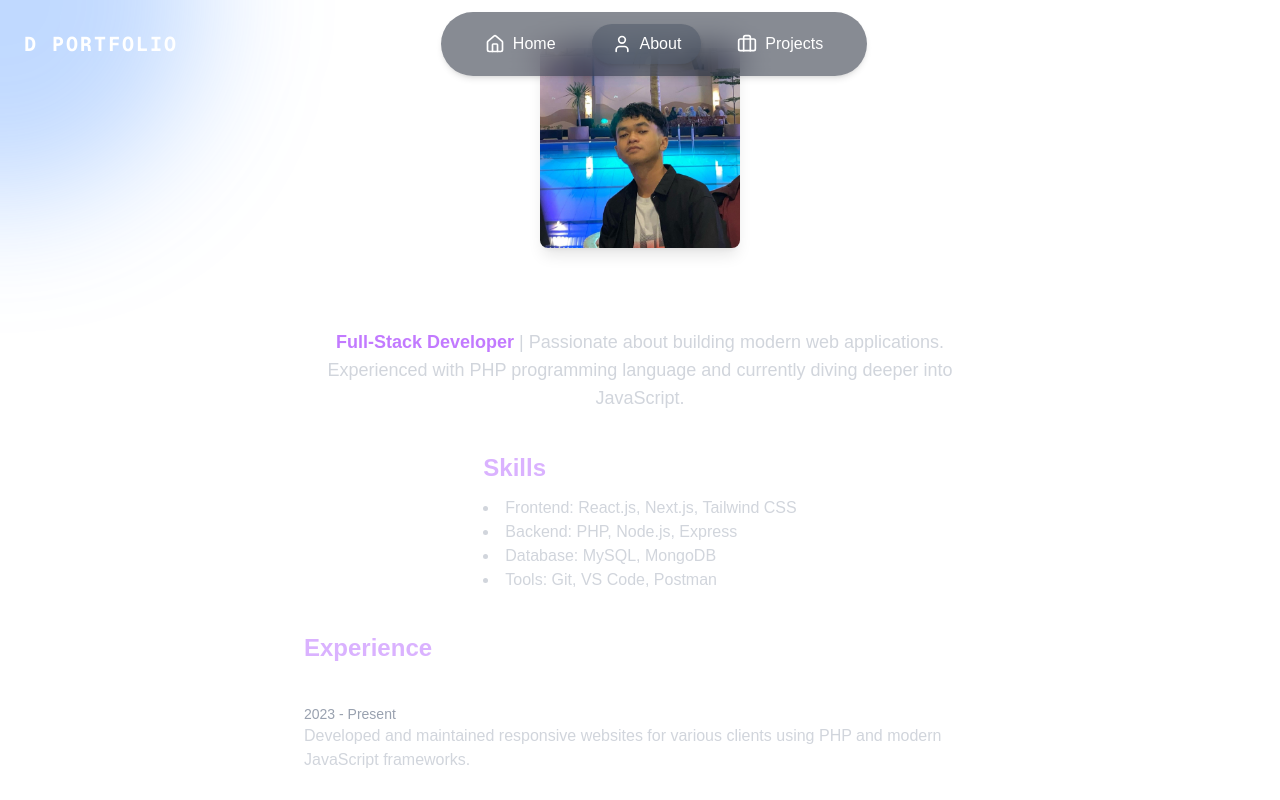
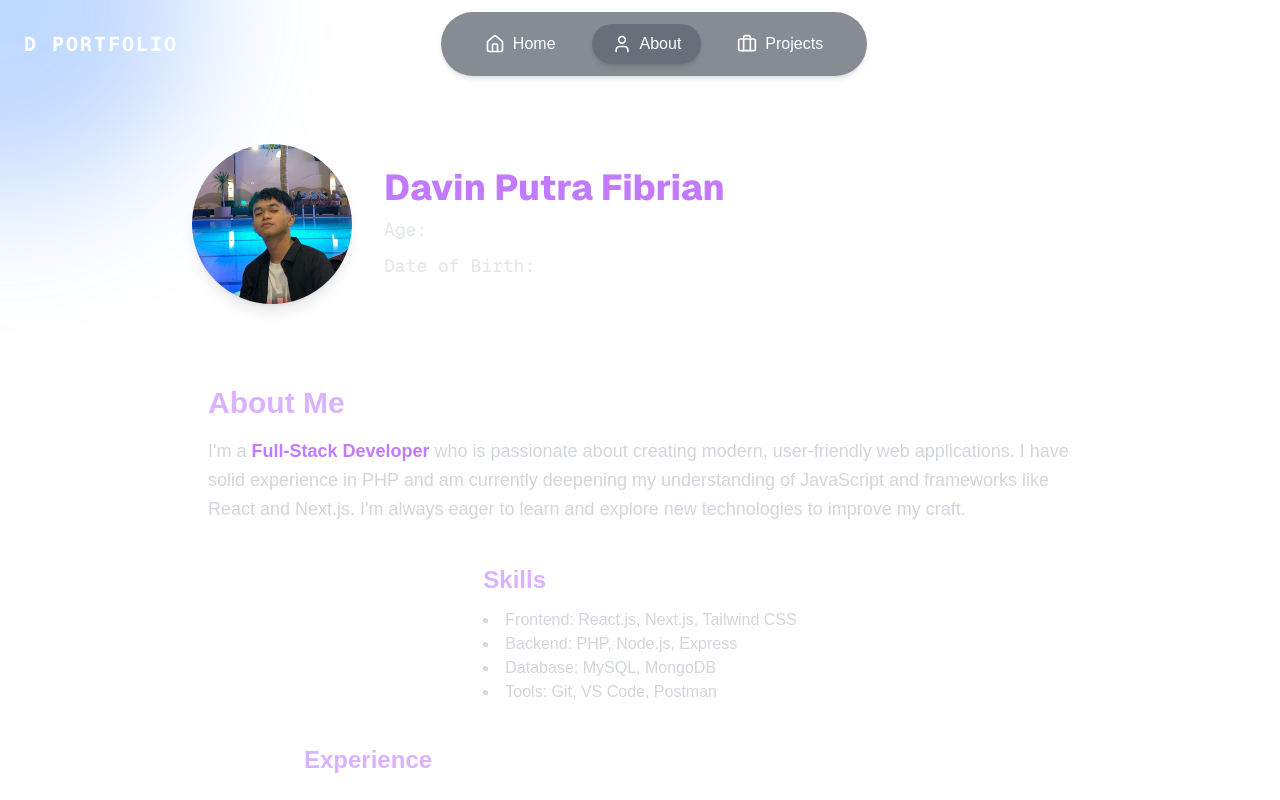
Before and after one commit to VinLvy/D-portfolio, a Next.js app: page /about in a window 1280 px wide. Shown: the top 800 px of the page. Built offline with nearby package versions, Linux system fonts and the light colour scheme.

Commit message:
About 1.2

```diff
--- a/src/app/about/page.js
+++ b/src/app/about/page.js
@@ -2,22 +2,36 @@ import Image from "next/image";
 
 export default function About() {
   return (
-    <div className="flex flex-col items-center justify-center min-h-screen px-6 py-12 text-center text-white">
+    <div className="flex flex-col items-center justify-center min-h-screen px-6 py-12 text-white mt-24">
+      {/* Bagian atas: Foto dan Info Pribadi */}
+      <div className="flex flex-col md:flex-row items-center gap-8 text-left w-full max-w-4xl">
         {/* Foto Profil */}
+        <div className="flex-shrink-0">
           <Image
-        className="rounded-lg shadow-lg mb-6"
+            className="rounded-full shadow-lg"
             src="/profile.jpg" // Ganti dengan foto asli
             alt="Profile Picture"
-        width={200}
-        height={200}
+            width={160}
+            height={160}
             priority
           />
+        </div>
 
-      {/* Profil */}
-      <section className="mb-10 max-w-2xl">
-        <h1 className="text-4xl font-bold mb-4">Davin P F</h1>
-        <p className="text-lg text-gray-300">
-          <span className="text-purple-400 font-semibold">Full-Stack Developer</span> | Passionate about building modern web applications. Experienced with PHP programming language and currently diving deeper into JavaScript.
+        {/* Info Pribadi */}
+        <div className="space-y-2">
+          <h1 className="text-4xl font-extrabold text-purple-400 font-sans">Davin Putra Fibrian</h1>
+          <p className="text-lg font-medium text-gray-200 font-mono">Age: <span className="text-white">18</span></p>
+          <p className="text-lg font-medium text-gray-200 font-mono">Date of Birth: <span className="text-white">31 May 2006</span></p>
+        </div>
+      </div>
+
+      <div className="border-t border-white opacity-30 w-full max-w-4xl my-10"></div>
+
+      {/* About Saya */}
+      <section className=" mb-10 max-w-4xl  px-4">
+        <h2 className="text-3xl font-semibold mb-4 text-purple-300">About Me</h2>
+        <p className="text-lg text-gray-300 leading-relaxed">
+          I&apos;m a <span className="text-purple-400 font-semibold">Full-Stack Developer</span> who is passionate about creating modern, user-friendly web applications. I have solid experience in PHP and am currently deepening my understanding of JavaScript and frameworks like React and Next.js. I&apos;m always eager to learn and explore new technologies to improve my craft.
         </p>
       </section>
 
```
Lines whose indentation alone changed are shown as unchanged.
